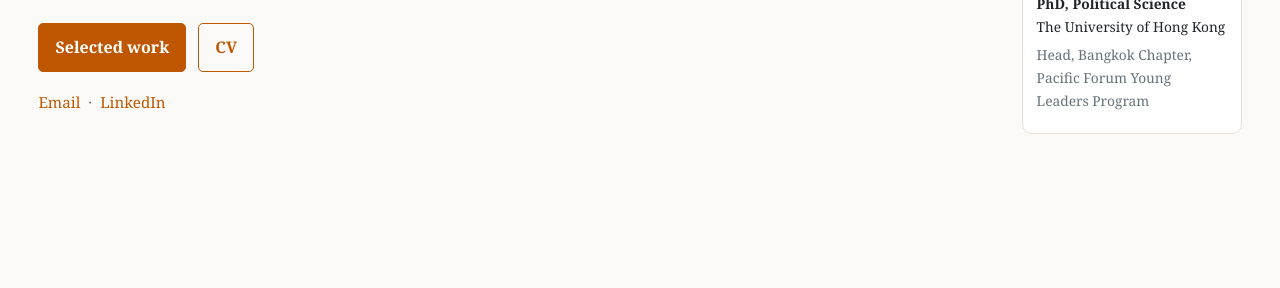
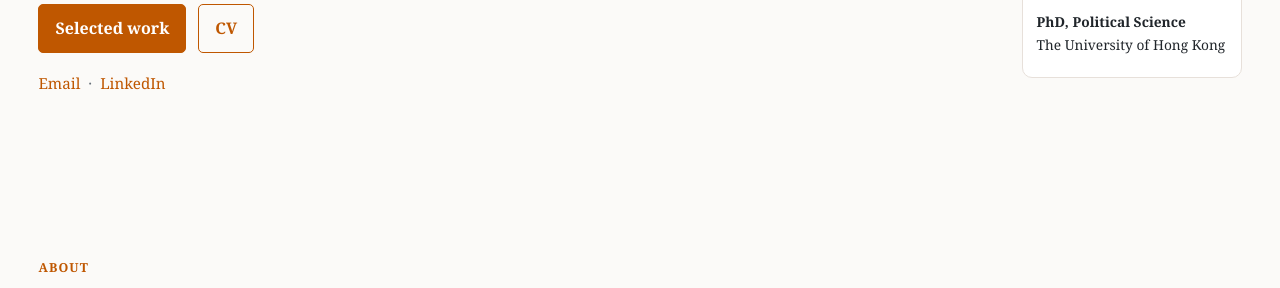
Before and after one commit to JosephMaAttawat/JosephMaAttawat.github.io, a plain HTML site: page index.html in a window 1280 px wide. Shown: the part 441-729 px from the top of the page. Drawn offline with Linux system fonts and the light colour scheme.

Commit message:
Remove position description from portrait card
Removed the position description from the portrait card.

```diff
--- a/index.html
+++ b/index.html
@@ -43,7 +43,6 @@
       <div class="portrait-card">
         <img class="portrait" src="profile.jpg" alt="Portrait of Attawat Assavanadda">
         <p><strong>PhD, Political Science</strong><br>The University of Hong Kong</p>
-        <p class="muted">Head, Bangkok Chapter, Pacific Forum Young Leaders Program</p>
       </div>
     </div>
   </section>
```
